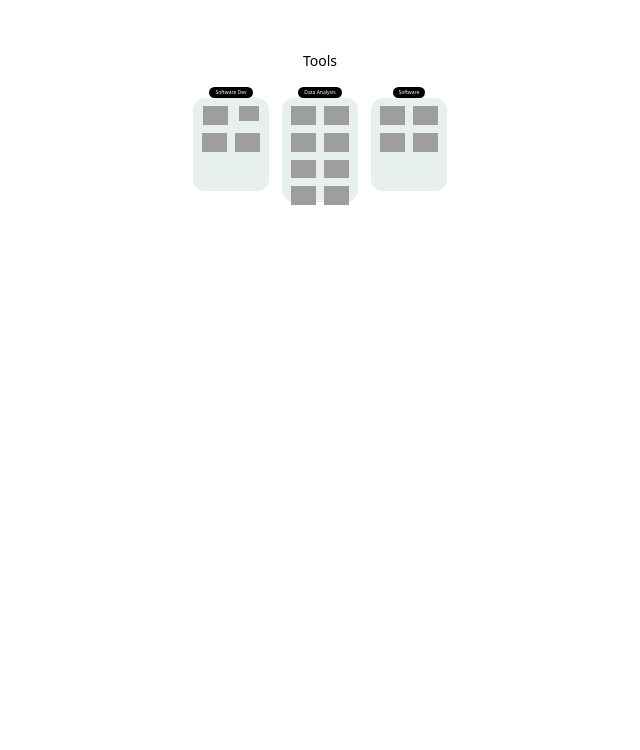
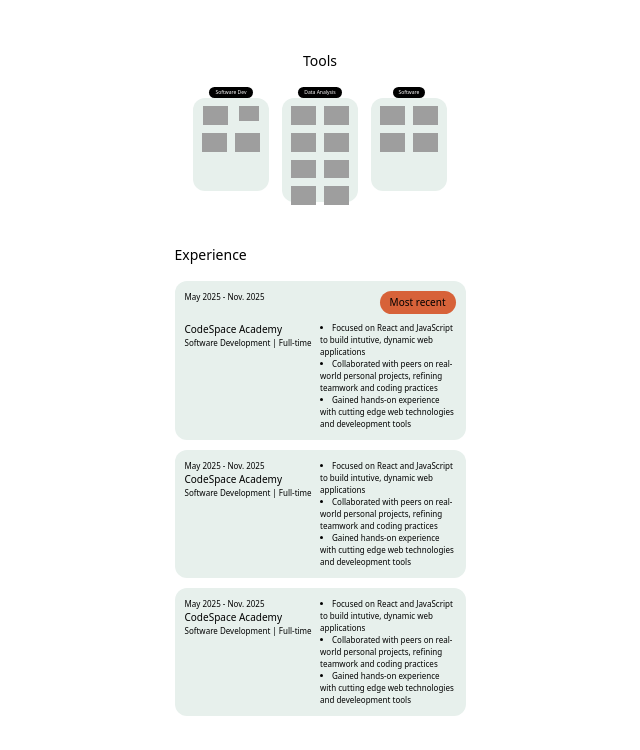
Before and after one commit to sip-23/SIPMAN25499_FTO2505_GroupB_SipMandindi_SDF_Portfolio_Piece, a plain HTML site: page index.html in a window 1280 px wide. Shown: the part 1691-2441 px from the top of the page, without its empty margins (320-960 px from the left). Before the commit the page ends 1916 px from the top, so only its background shows below. Drawn offline with nearby package versions, Linux system fonts and the light colour scheme; grey boxes are pictures that could not be loaded.

Commit message:
Adding the Experience layout, need to include the correct informtion next

```diff
--- a/index.html
+++ b/index.html
@@ -259,6 +259,70 @@
     </section>
     <!-- End of Tools Section -------------------------------------------------------------------------------------------------------- -->
 
+    <!-- Experience Section -->
+    <section class="flex flex-col w-[319px] bg-[#FFFFFF] mx-auto rounded-xl py-[19px] mb-[15px]">
+        <h2 class="font-poppins font-medium text-sm leading-[150%] tracking-normal align-middle text-base mb-[16px] mx-[14px]">Experience</h2>
+        <div class="flex flex-col font-poppins gap-[10px] text-[10px] mx-[14px]">
+            <div class="flex flex-col rounded-[12px] bg-[#E7F0EC] hover:bg-[#4A8B70] hover:text-[#fff] transition-opacity duration-200 p-[10px]">
+
+                <div class="flex flex-row justify-between mb-[8px]">
+                    <p class="font-poppins font-medium text-[8px] leading-[150%]">May 2025 - Nov. 2025</p>
+                    <button class="border-none bg-[#D76239] text-[10px] rounded-[40px] h-fit px-[10px] py-[4px]">Most recent</button>
+                </div>
+
+                <div class="grid grid-flow-row grid-cols-2 grid-rows-1">
+                    <div class="col-span-1 row-span-1 flex-col">
+                        <h3 class="font-poppins font-medium text-[10px] leading-[150%] tracking-normal align-middle">CodeSpace Academy</h3>
+                        <p class="font-poppins font-normal text-[8px] leading-[150%] tracking-normal align-middle">Software Development | Full-time</p>
+                    </div>
+
+                    <!-- Tailwind's default list styling removes bullet points -->
+                    <ul class="col-span-1 row-span-1 flex-col list-inside list-disc font-poppins font-normal text-[8px] leading-[150%] tracking-normal align-middle">
+                        <li>Focused on React and JavaScript to build intutive, dynamic web applications</li>
+                        <li>Collaborated with peers on real-world personal projects, refining teamwork and coding practices</li>
+                        <li>Gained hands-on experience with cutting edge web technologies and develeopment tools</li>
+                    </ul>
+                </div>
+            </div>
+
+            <div class="flex flex-col rounded-[12px] bg-[#E7F0EC] hover:bg-[#4A8B70] hover:text-[#fff] transition-opacity duration-200 p-[10px]">
+
+                <div class="grid grid-flow-row grid-cols-2 grid-rows-1">
+                    <div class="col-span-1 row-span-1 flex-col">
+                        <p class="font-poppins font-medium text-[8px] leading-[150%]">May 2025 - Nov. 2025</p>
+                        <h3 class="font-poppins font-medium text-[10px] leading-[150%] tracking-normal align-middle">CodeSpace Academy</h3>
+                        <p class="font-poppins font-normal text-[8px] leading-[150%] tracking-normal align-middle">Software Development | Full-time</p>
+                    </div>
+
+                    <!-- Tailwind's default list styling removes bullet points -->
+                    <ul class="col-span-1 row-span-1 flex-col list-inside list-disc font-poppins font-normal text-[8px] leading-[150%] tracking-normal align-middle">
+                        <li>Focused on React and JavaScript to build intutive, dynamic web applications</li>
+                        <li>Collaborated with peers on real-world personal projects, refining teamwork and coding practices</li>
+                        <li>Gained hands-on experience with cutting edge web technologies and develeopment tools</li>
+                    </ul>
+                </div>
+            </div>
+
+            <div class="flex flex-col rounded-[12px] bg-[#E7F0EC] hover:bg-[#4A8B70] hover:text-[#fff] transition-opacity duration-200 p-[10px]">
+                <div class="grid grid-flow-row grid-cols-2 grid-rows-1">
+                    <div class="col-span-1 row-span-1 flex-col">
+                        <p class="font-poppins font-medium text-[8px] leading-[150%]">May 2025 - Nov. 2025</p>
+                        <h3 class="font-poppins font-medium text-[10px] leading-[150%] tracking-normal align-middle">CodeSpace Academy</h3>
+                        <p class="font-poppins font-normal text-[8px] leading-[150%] tracking-normal align-middle">Software Development | Full-time</p>
+                    </div>
+
+                    <!-- Tailwind's default list styling removes bullet points -->
+                    <ul class="col-span-1 row-span-1 flex-col list-inside list-disc font-poppins font-normal text-[8px] leading-[150%] tracking-normal align-middle">
+                        <li>Focused on React and JavaScript to build intutive, dynamic web applications</li>
+                        <li>Collaborated with peers on real-world personal projects, refining teamwork and coding practices</li>
+                        <li>Gained hands-on experience with cutting edge web technologies and develeopment tools</li>
+                    </ul>
+                </div>
+            </div>
+        </div>
+    </section>
+    <!-- End of Experience ------------------------------------------------------------------------------------------------- -->
+
     <footer>
 
     </footer>
```
